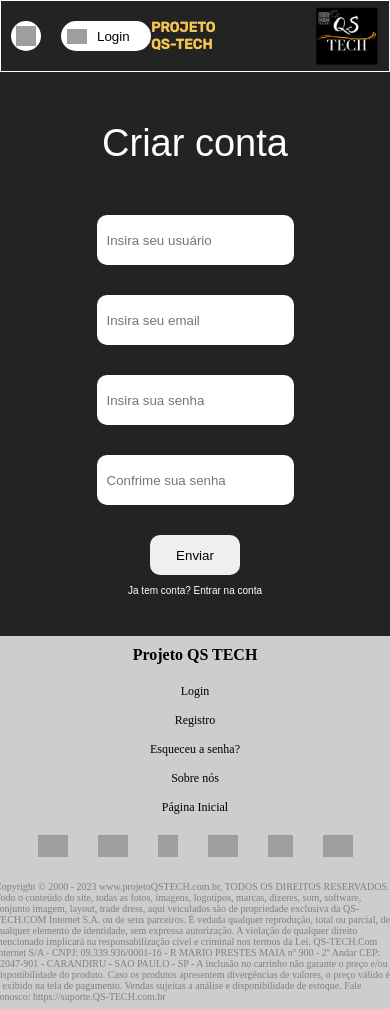
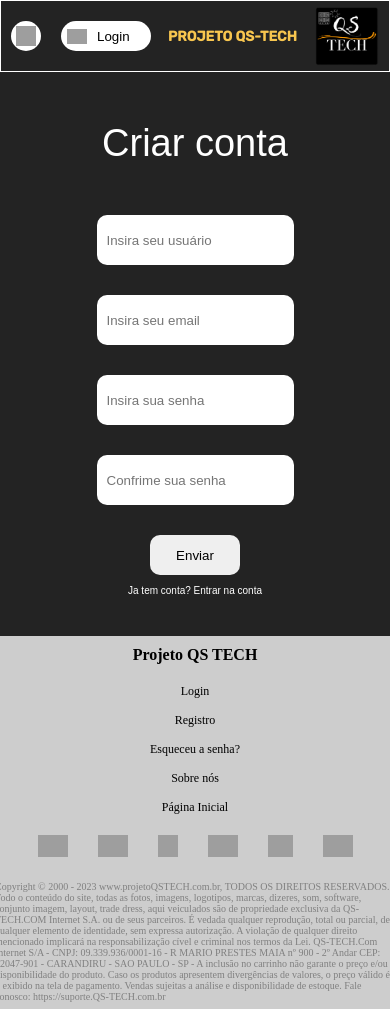
Before and after one commit to SilasDev07/qstech, a plain HTML site: page index.html in a window 390 px wide. Drawn offline with Linux system fonts and the light colour scheme; grey boxes are pictures that could not be loaded.

Commit message:
Update style.css

```diff
--- a/style.css
+++ b/style.css
@@ -515,7 +515,9 @@
   .container-redes {
     display: none;
   }
-
+.container-logo{
+  width: auto;
+}
 
   .container-textocop {
     display: none;
```
